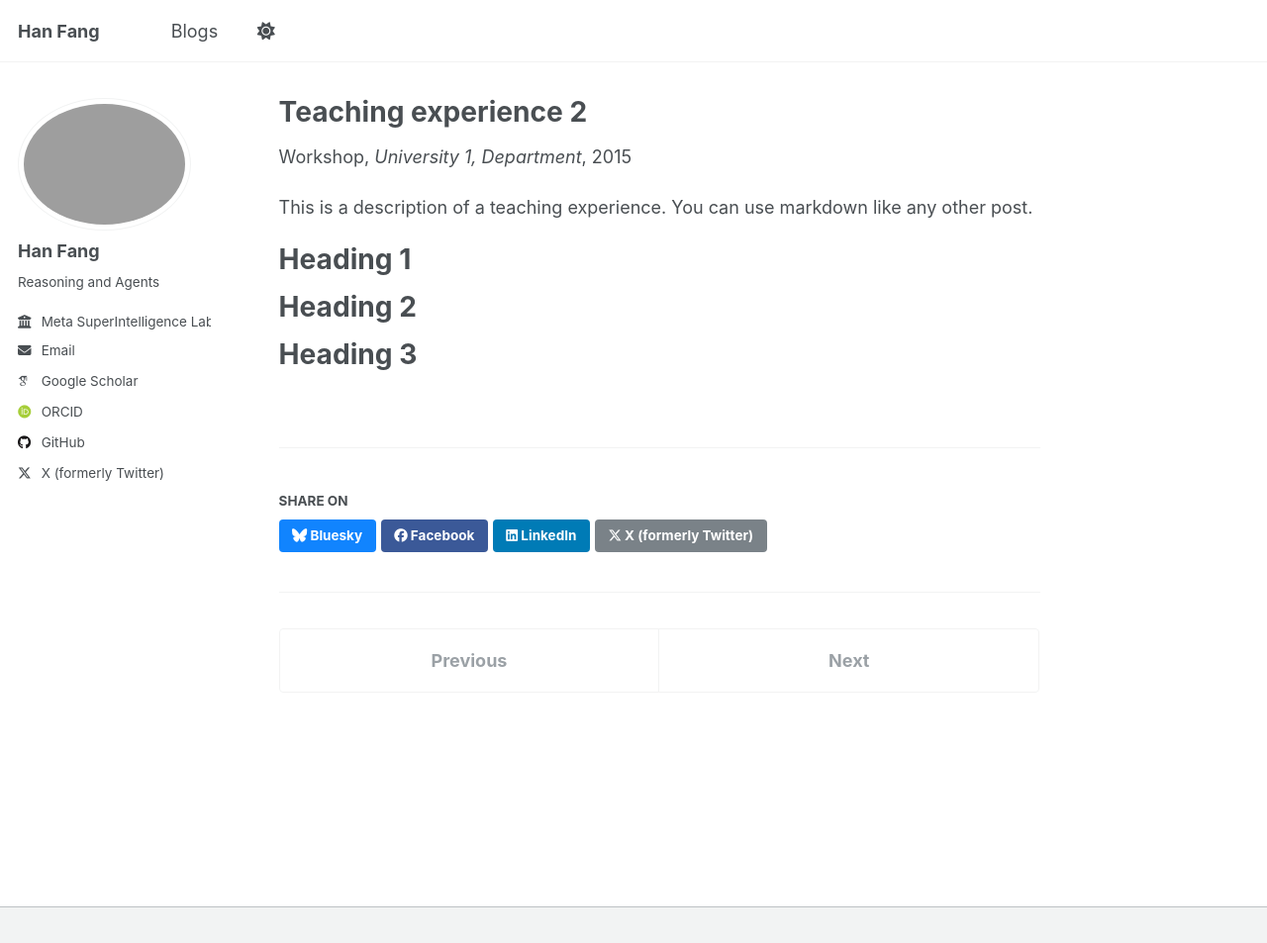
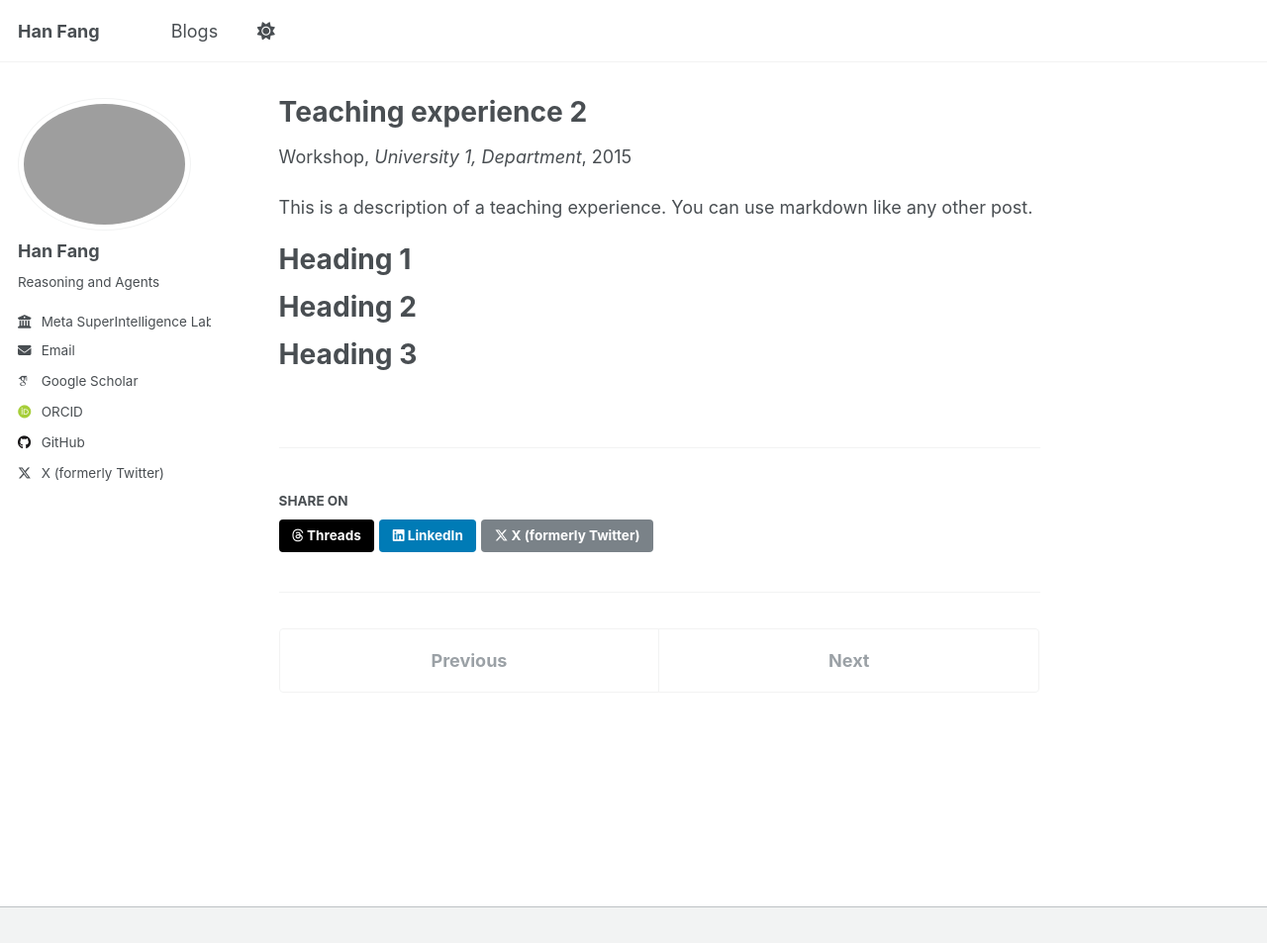
Before and after one commit to hanfang/hanfang.github.io, a Jekyll site: the page built from _teaching/2015-spring-teaching-2.md, in a window 1280 px wide and 953 px high. Shown: the whole window at 99% size. Built offline with Jekyll 4.4.1, drawn with Linux system fonts in a browser that asks for light colours; some web fonts are replaced.

Commit message:
Update social sharing buttons: add Threads, remove Facebook and Bluesky
- Replace Facebook and Bluesky sharing buttons with Threads
- Update social-share.html to use Threads intent URL
- Add Threads color definition and styling in themes.scss
- Update button SCSS configuration for new social buttons
- Remove deprecated Facebook and Bluesky icon styles
- Add Threads icon styling

🤖 Generated with [Claude Code](https://claude.ai/code)

Co-Authored-By: Claude <noreply@anthropic.com>

```diff
--- a/_includes/social-share.html
+++ b/_includes/social-share.html
@@ -5,9 +5,7 @@
     <h4 class="page__share-title">{{ site.data.ui-text[site.locale].share_on_label | default: "Share on" }}</h4>
   {% endif %}
 
-  <a href="https://bsky.app/intent/compose?text={{ base_path }}{{ page.url }}" class="btn btn--bluesky" title="{{ site.data.ui-text[site.locale].share_on_label | default: 'Share on' }} Bluesky"><i class="fab fa-bluesky" aria-hidden="true"></i><span> Bluesky</span></a>
-
-  <a href="https://www.facebook.com/sharer/sharer.php?u={{ base_path }}{{ page.url }}" class="btn btn--facebook" title="{{ site.data.ui-text[site.locale].share_on_label | default: 'Share on' }} Facebook"><i class="fab fa-facebook" aria-hidden="true"></i><span> Facebook</span></a>
+  <a href="https://threads.net/intent/post?text={{ base_path }}{{ page.url }}" class="btn btn--threads" title="{{ site.data.ui-text[site.locale].share_on_label | default: 'Share on' }} Threads"><i class="fab fa-threads" aria-hidden="true"></i><span> Threads</span></a>
 
   <a href="https://www.linkedin.com/shareArticle?mini=true&url={{ base_path }}{{ page.url }}" class="btn btn--linkedin" title="{{ site.data.ui-text[site.locale].share_on_label | default: 'Share on' }} LinkedIn"><i class="fab fa-linkedin" aria-hidden="true"></i><span> LinkedIn</span></a>
 
--- a/_sass/_themes.scss
+++ b/_sass/_themes.scss
@@ -79,9 +79,8 @@ $susy: (
    ========================================================================== */
 
 $behance-color              : #1769FF;
-$bluesky-color              : #1184fe;
 $dribbble-color             : #ea4c89;
-$facebook-color             : #3b5998;
+$threads-color              : #000000;
 $flickr-color               : #ff0084;
 $foursquare-color           : #0072b1;
 $github-color               : #171516;
--- a/_sass/include/_utilities.scss
+++ b/_sass/include/_utilities.scss
@@ -200,11 +200,6 @@ body:hover .visually-hidden button {
     color: #000;
   }
 
-  .fa-bluesky,
-  .fa-bluesky-square {
-    color: $bluesky-color;
-  }
-
   .fa-behance,
   .fa-behance-square {
     color: $behance-color;
@@ -214,9 +209,8 @@ body:hover .visually-hidden button {
     color: $dribbble-color;
   }
 
-  .fa-facebook,
-  .fa-facebook-square {
-    color: $facebook-color;
+  .fa-threads {
+    color: $threads-color;
   }
 
   .fa-flickr {
--- a/_sass/layout/_buttons.scss
+++ b/_sass/layout/_buttons.scss
@@ -118,8 +118,7 @@
   /* social buttons */
 
   $social:
-  (bluesky, $bluesky-color),
-  (facebook, $facebook-color),
+  (threads, $threads-color),
   (twitter, $twitter-color),
   (google-plus, $google-plus-color),
   (linkedin, $linkedin-color);
```
